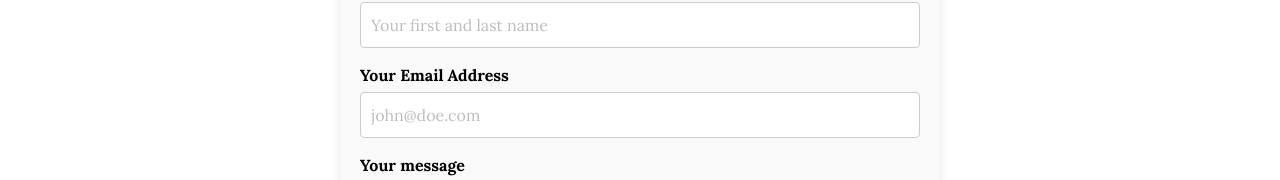
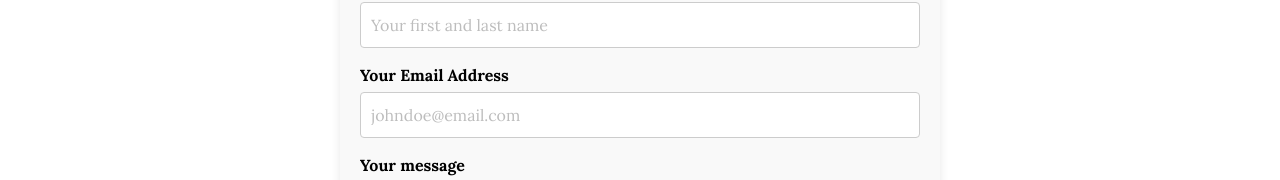
Before and after one commit to L-Lainio/ljlainio-react-vite, a React (Vite) app: page / in a window 1280 px wide. Shown: the part 3925-4105 px from the top of the page. Built offline with nearby package versions, Linux system fonts and the light colour scheme; a web font is replaced by a local one.

Commit message:
Update ContactForm.jsx

```diff
--- a/src/components/ContactForm.jsx
+++ b/src/components/ContactForm.jsx
@@ -14,7 +14,7 @@ function ContactForm() {
 
                 <div className="formcarry-block">
                     <label htmlFor="fc-generated-1-email">Your Email Address</label>
-                    <input type="email" name="email" id="fc-generated-1-email" placeholder="john@doe.com" />
+                    <input type="email" name="email" id="fc-generated-1-email" placeholder="johndoe@email.com" />
                 </div>
 
                 <div className="formcarry-block">
```
